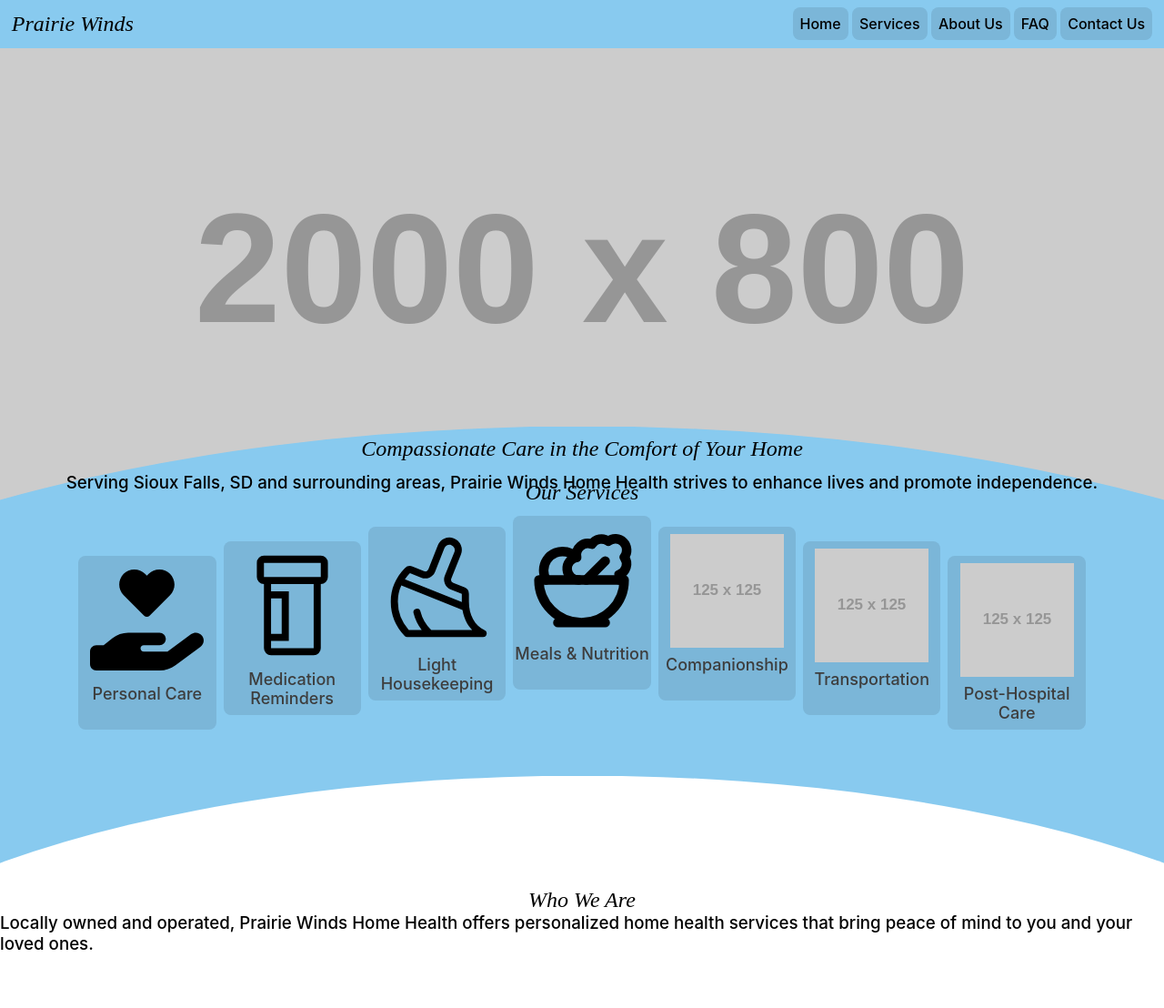
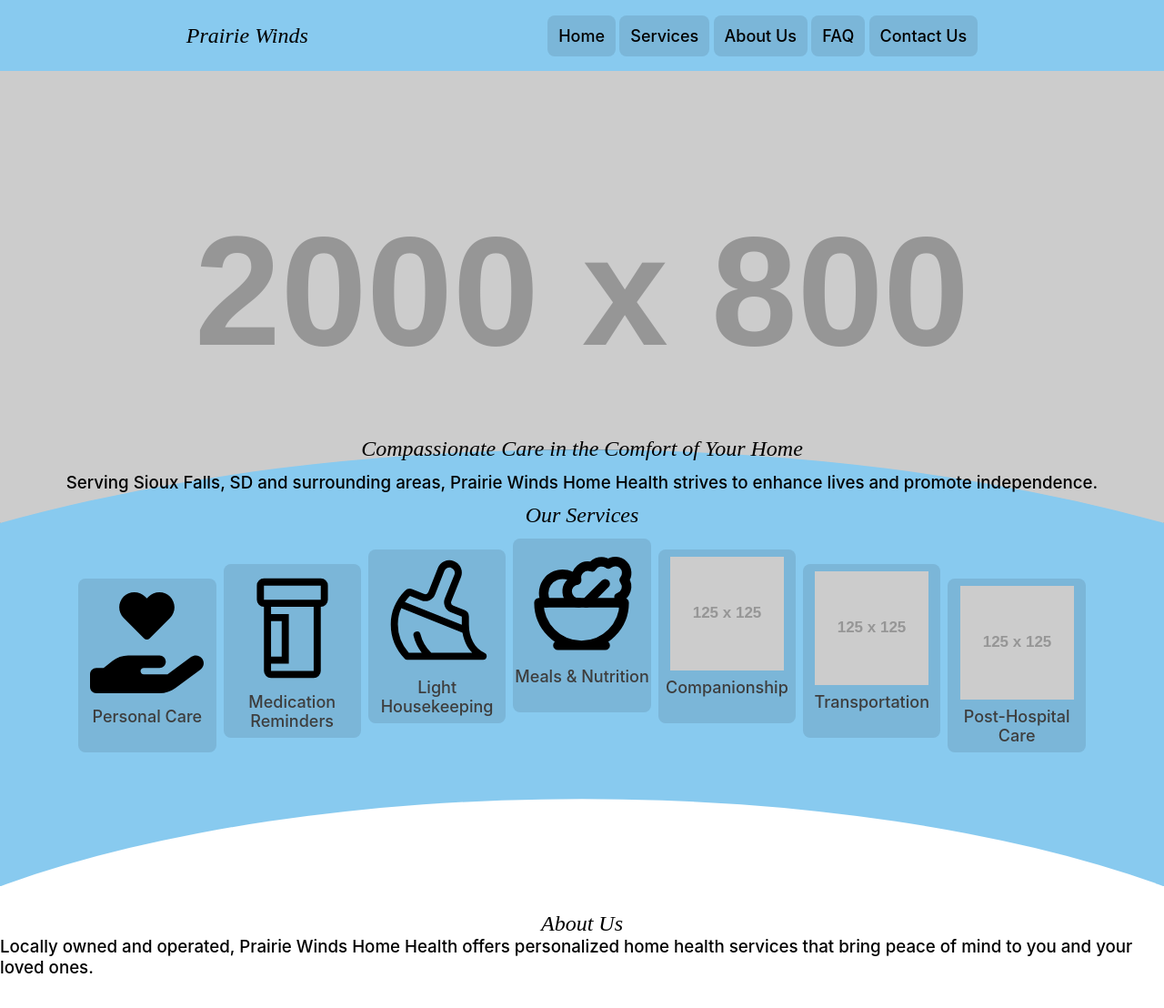
Before and after one commit to SolelyMoose/prairiewindshh-website, a plain HTML site: page index.html in a window 1280 px wide. Shown: the top 1108 px of the page at 91% size. Drawn offline with Linux system fonts and the light colour scheme; placeholder pictures from the web are drawn by us.

Commit message:
fixed header

```diff
--- a/css/main.css
+++ b/css/main.css
@@ -55,8 +55,15 @@ section {
     justify-content: space-between;
     box-sizing: border-box;
     width: 100%;
-    padding: 1%;
+    padding: 2%;
+    padding-right: 16%;
+    padding-left: 16%;
     background-color: var(--Complementary);
+}
+
+.header a {
+    padding: 12px;
+    font-size: large;
 }
 
 .footer {
--- a/index.html
+++ b/index.html
@@ -30,7 +30,7 @@
         </div>
     </section>
 
-    <section style="background-color: #88caef; clip-path: ellipse(90% 100% at 50% 100%); min-height: 60vh; margin-top: -12vh; gap: 16px;">
+    <section style="background-color: #88caef; clip-path: ellipse(90% 100% at 50% 100%); min-height: 60vh; margin-top: -12vh; gap: 16px; box-shadow: 0px -20px 10px 2px rgba(0, 0, 0, 0.74);">
         <h1 class="AccentText" style="margin-top: -16vh;">Our Services</h1>
         <div class="services">
             <div class="serviceIcon" style="transform: translateY(40px);">
@@ -64,8 +64,8 @@
         </div>
     </section>
 
-    <section id="aboutus" style="clip-path: ellipse(70% 100% at 50% 100%); margin-top: -12vh; background-color: white; ">
-        <h1 class="AccentText">Who We Are</h1>
+    <section id="aboutus" style="clip-path: ellipse(70% 100% at 50% 100%); margin-top: -12vh; background-color: white;">
+        <h1 class="AccentText">About Us</h1>
         <h3>Locally owned and operated, Prairie Winds Home Health offers personalized home health services that bring peace of mind to you and your loved ones.</h3>
     </section>
 
```
